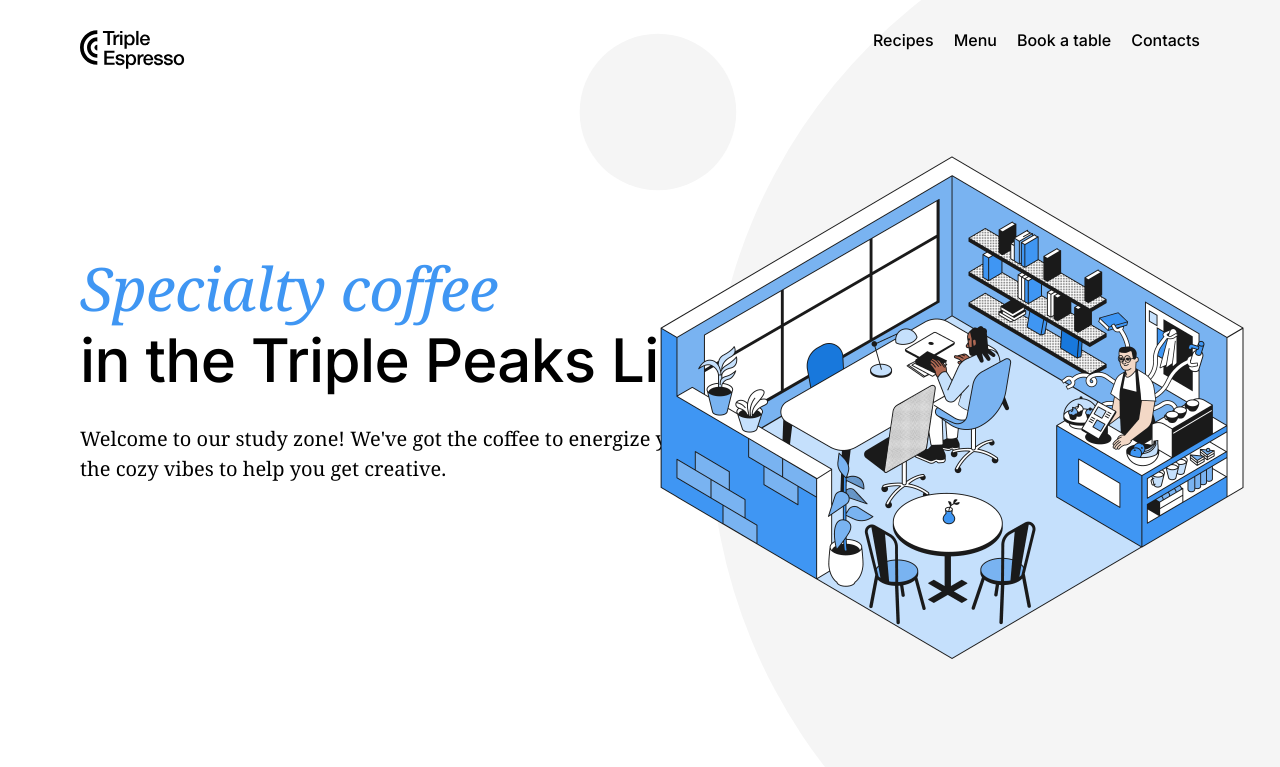
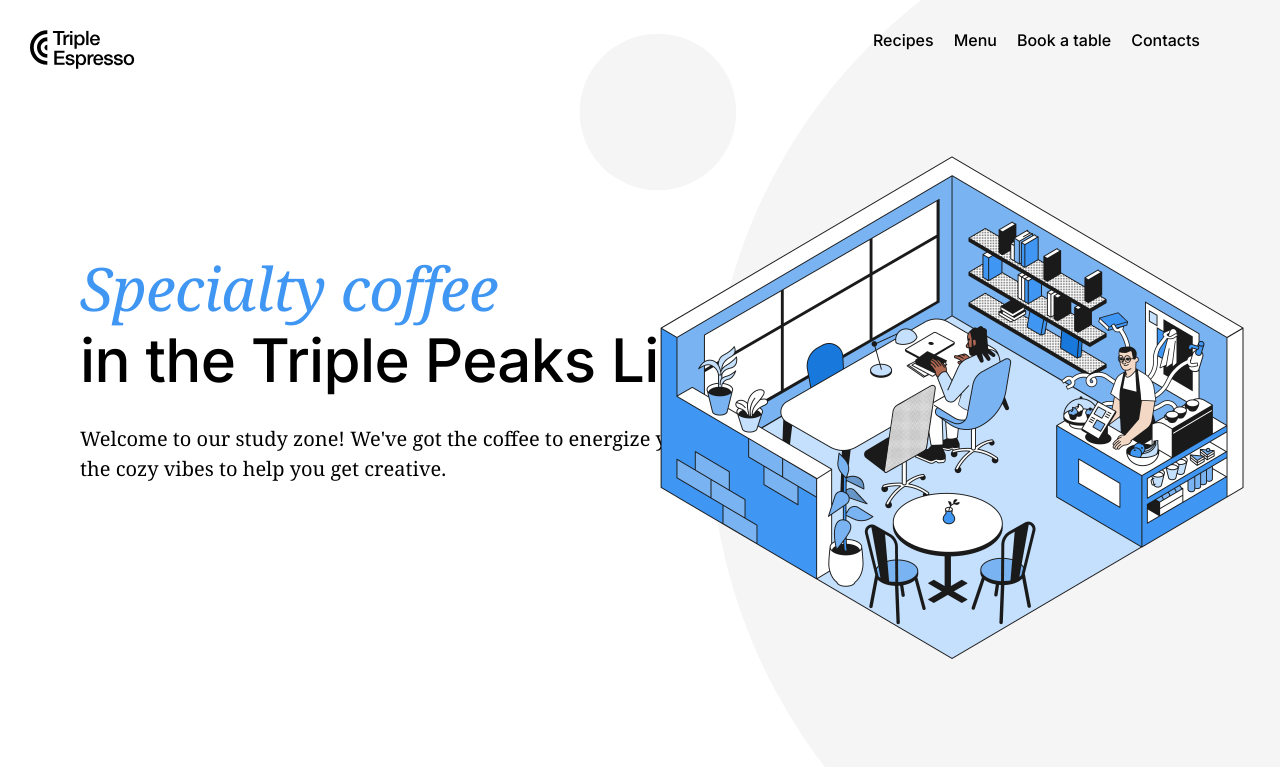
Before and after one commit to Ivan-Kwetey/se_project_coffeeshop, a plain HTML site: page index.html in a window 1280 px wide. Shown: the top 767 px of the page. Drawn offline with Linux system fonts and the light colour scheme.

Commit message:
my stage 2 submission

```diff
--- a/pages/index.css
+++ b/pages/index.css
@@ -35,7 +35,7 @@
   position: relative;
   width: 105px;
   height: 39px;
-  left: -50;
+  left: -50px;
 }
 
 .header__span-accent {
```
